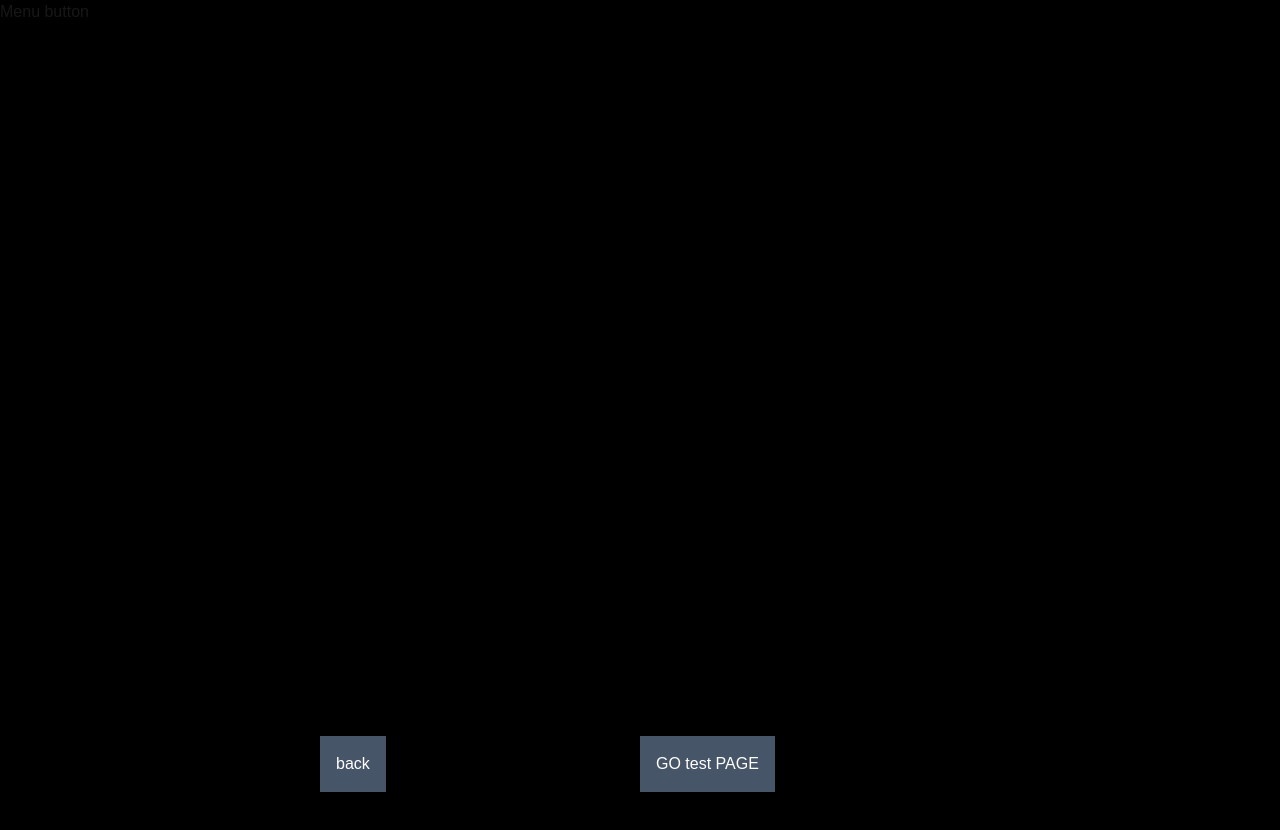
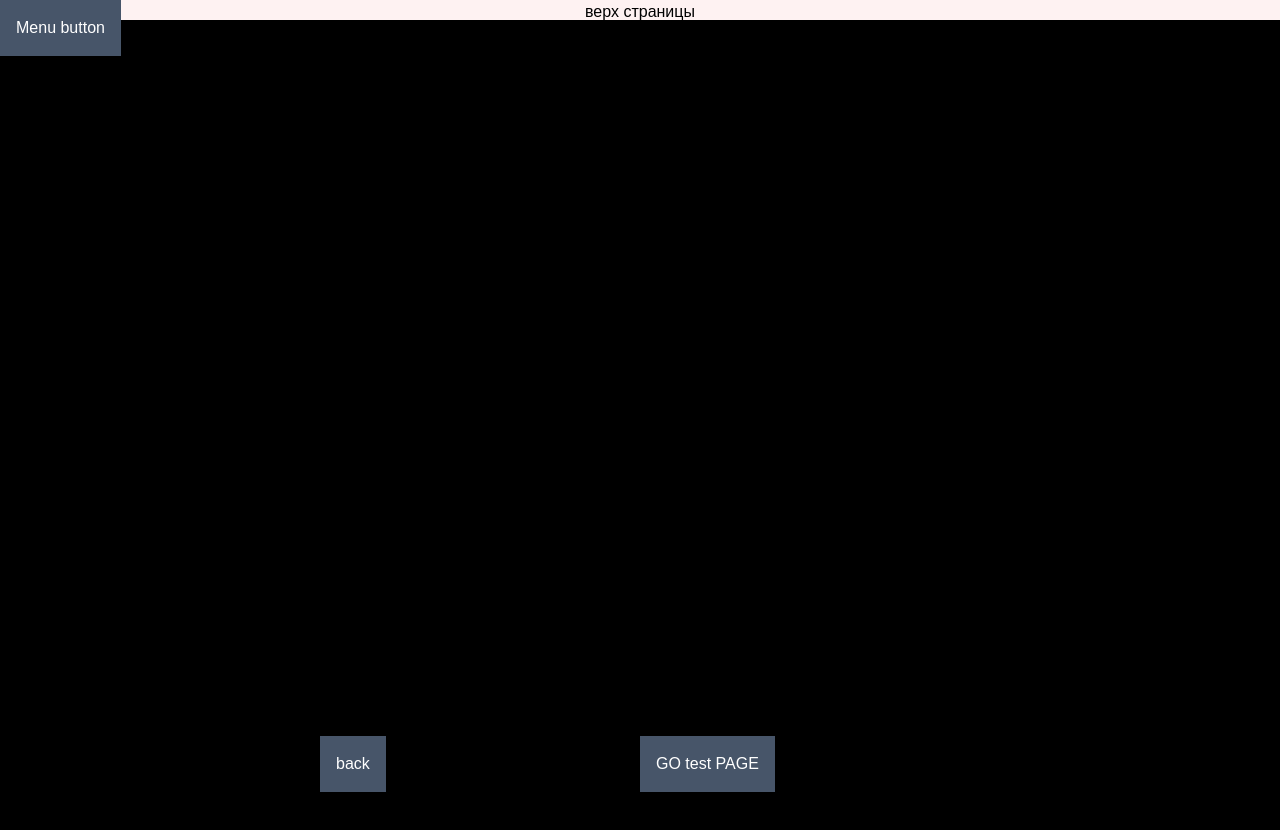
Before and after one commit to litvinov-it/back-site-func, a Next.js app: page / in a window 1280 px wide. Shown: the top 830 px of the page. Built offline with nearby package versions, Linux system fonts and the light colour scheme.

Commit message:
update styles

```diff
--- a/app/components/Menu/Menu.js
+++ b/app/components/Menu/Menu.js
@@ -12,7 +12,7 @@ const Menu = ({ isOpen, setIsOpen }) => {
   return (
     <div className="fixed top-0 left-0">
       <div className="relative">
-        <p onClick={openMenu}>Menu button</p>
+        <p onClick={openMenu} className="p-4 bg-slate-600 text-white fixed top-0 left-0 cursor-pointer">Menu button</p>
         {isOpen && (
           <div
             className="absolute top-0 left-0 h-screen z-10 bg-slate-300 text-black p-4 min-w-[300px]"
--- a/app/page.js
+++ b/app/page.js
@@ -13,7 +13,8 @@ export default function Home() {
   });
 
   return (
-    <main className="h-[2200px] flex flex-col justify-center items-center bg-black">
+    <main className="h-[2200px] bg-black">
+      <div className='h-[20px] w-full bg-red-50 text-black flex justify-center'>верх страницы</div>
       <Menu isOpen={isOpenMenu} setIsOpen={setIsOpenMenu} />
       <Link
         className="p-4 bg-slate-600 text-white fixed bottom-2 left-1/2 cursor-pointer"
```
